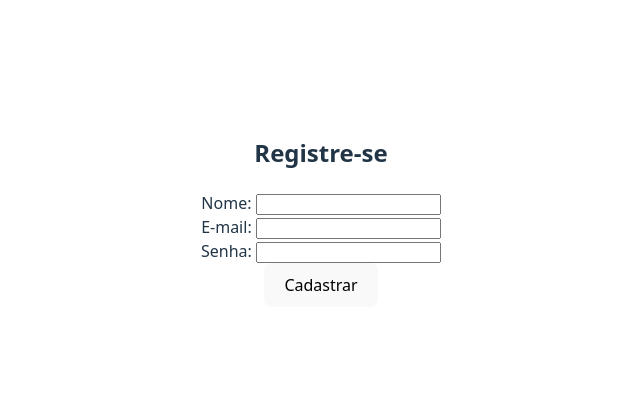
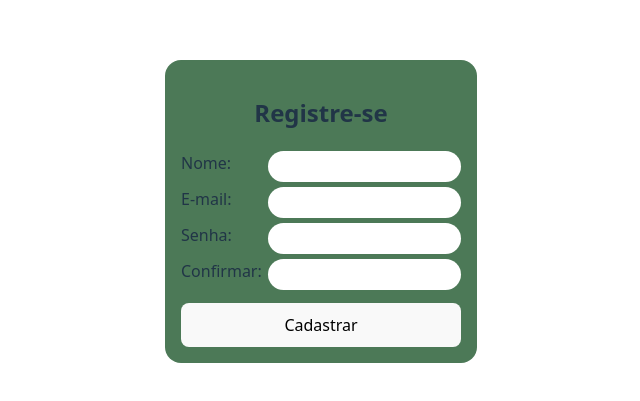
Before and after one commit to NaNNunes/teste_sys, a React (Vite) app in the folder caso_de_teste/: page / in a window 1280 px wide. Shown: the part 189-590 px from the top of the page, without its empty margins (319-959 px from the left). Built offline with nearby package versions, Linux system fonts and the light colour scheme.

Commit message:
tela de registro, estruturação e iniciada as verificações

```diff
--- a/caso_de_teste/src/components/cadastro/Cadastro.jsx
+++ b/caso_de_teste/src/components/cadastro/Cadastro.jsx
@@ -1,34 +1,59 @@
 import React from 'react'
+
+import style from './Cadastro.module.css'
 
 const Cadastro = () => {
   const cad = () => {
     let name = document.querySelector("input#username").value;
     let email = document.querySelector("input#usermail").value;
     let pass = document.querySelector("input#userpass").value;
+    let confirmPass = document.querySelector("input#confirmpass").value;
 
+    alert(email.checkValidty());
+  }
 
+  const emailCheck = (email) => { // checking email, not finished
+    for (let i = 0; i < email.length; i++){
+      if(email[i] == "@"){
+        return true;
+      }
+    }
+    return false;
+  }
+  // senha e confirmar senha
+  const confrmPass = (confirmPass, pass) => {
+    return (pass == confirmPass);
+  }
+  // senha fraca
+  const weakPass = (pass) => {
+    return (pass.length < 8);
   }
 
   return (
-    <div>
+    <div className={style.content}>
       <h2>Registre-se</h2>
 
-      <div className="name">
+      <div className={style.name}>
         <label htmlFor="">Nome: </label>
           <input type="text" id='username' />
       </div>
 
-      <div className="email">
+      <div className={style.email}>
         <label htmlFor="">E-mail: </label>
           <input type="email" name="" id="usermail" />
       </div>
 
-      <div className="pss">
+      <div className={style.pss}>
         <label htmlFor="">Senha: </label>
           <input type="password" name="" id="userpass" />
       </div>
 
-      <div className="btn">
+      <div className={style.pss}>
+        <label htmlFor="">Confirmar: </label>
+          <input type="password" name="" id="confirmpass" />
+      </div>
+
+      <div className={style.btn}>
         <button type="submit" onClick={cad}>Cadastrar</button>
       </div>
     </div>
--- /dev/null
+++ b/caso_de_teste/src/components/cadastro/cadastro.module.css
@@ -0,0 +1,39 @@
+.content{
+    padding: 1rem;
+
+    width: 280px;
+    background-color: rgb(76, 121, 87);
+
+    border-radius: 1rem;
+}
+.name{
+    display: flex;
+    justify-content: space-between;
+}
+.email{
+    display: flex;
+    justify-content: space-between;
+}
+.pss{
+    display: flex;
+    justify-content: space-between;
+}
+
+input{
+    padding: .5rem;
+
+    color: black;
+    background-color: white;
+    border: none;
+    border-radius: 1rem;
+
+    margin-bottom: 5px;
+}
+
+.btn{
+    margin-top: .5rem;
+}
+
+.btn button{
+    width: 100%;
+}
```
